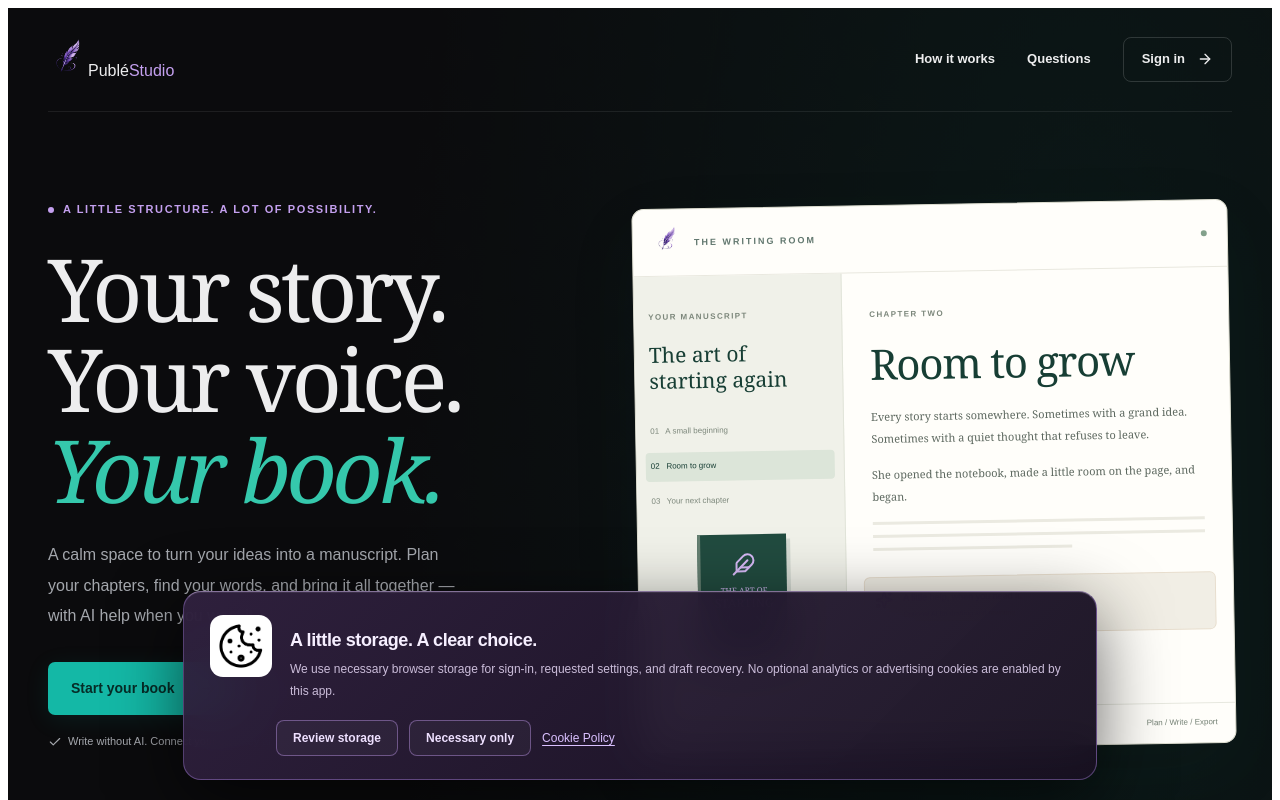
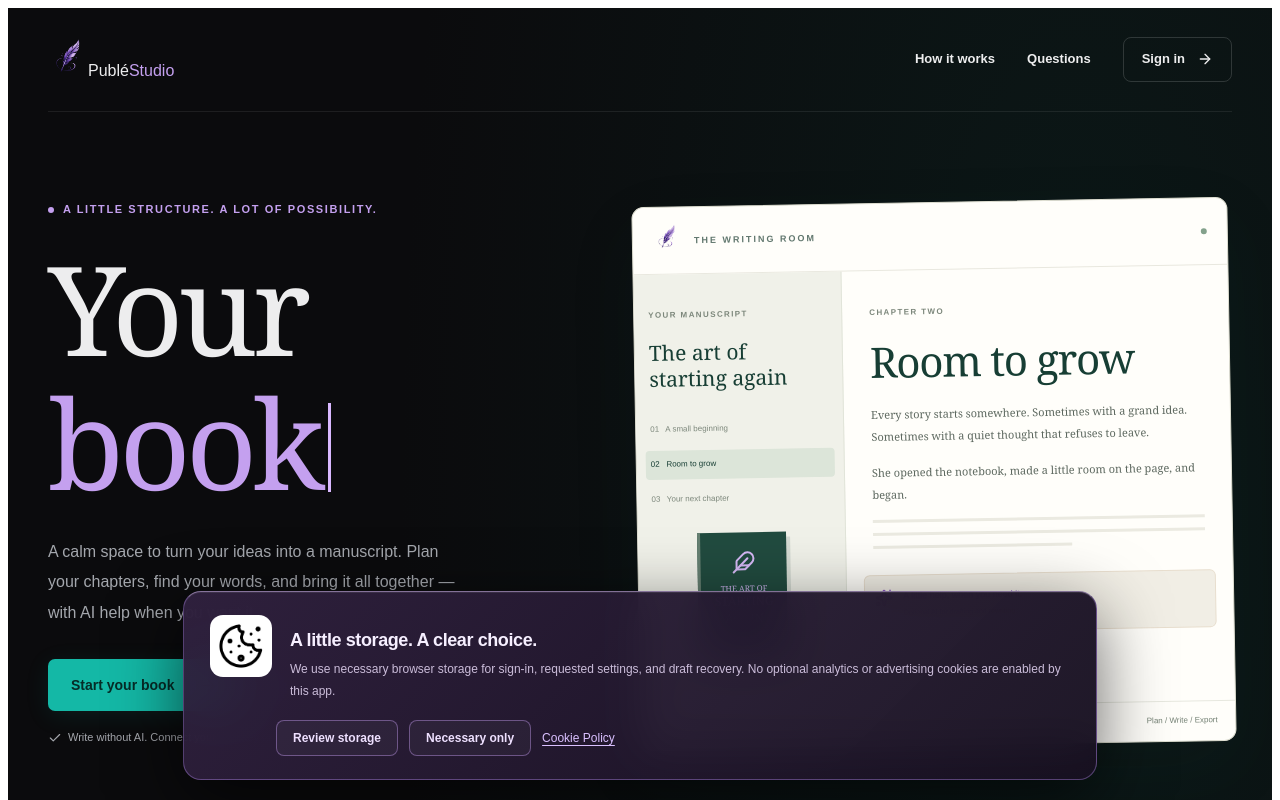
Before and after one commit to dshawn101/rentrates-sa, a React (Vite) app: page / in a window 1280 px wide. Shown: the top 800 px of the page. Built offline with nearby package versions, Linux system fonts and the light colour scheme; no server answers; the HTML template or start-up script is replaced by a standard one.

Commit message:
Animate the hero with a larger two-line typewriter headline

```diff
--- /dev/null
+++ b/src/components/ui/TypewriterHeadline.tsx
@@ -0,0 +1,44 @@
+import { useEffect, useState } from 'react';
+
+const WORDS = ['story.', 'voice.', 'book.'];
+
+export function TypewriterHeadline() {
+  const [reducedMotion, setReducedMotion] = useState(() =>
+    typeof window.matchMedia === 'function' && window.matchMedia('(prefers-reduced-motion: reduce)').matches);
+  const [frame, setFrame] = useState({ word: 0, count: WORDS[0].length, deleting: false });
+
+  useEffect(() => {
+    if (typeof window.matchMedia !== 'function') return;
+    const query = window.matchMedia('(prefers-reduced-motion: reduce)');
+    const update = () => setReducedMotion(query.matches);
+    query.addEventListener('change', update);
+    return () => query.removeEventListener('change', update);
+  }, []);
+
+  useEffect(() => {
+    if (reducedMotion) return;
+    const complete = frame.count === WORDS[frame.word].length;
+    const delay = frame.deleting ? (frame.count === 0 ? 300 : 65) : (complete ? 1800 : 115);
+    const timeout = window.setTimeout(() => {
+      setFrame(current => {
+        if (current.deleting) {
+          return current.count === 0
+            ? { word: (current.word + 1) % WORDS.length, count: 0, deleting: false }
+            : { ...current, count: current.count - 1 };
+        }
+        return current.count === WORDS[current.word].length
+          ? { ...current, deleting: true }
+          : { ...current, count: current.count + 1 };
+      });
+    }, delay);
+    return () => window.clearTimeout(timeout);
+  }, [frame, reducedMotion]);
+
+  return <h1 className="welcome-typewriter" aria-label="Your story. Your voice. Your book.">
+    <span aria-hidden="true" className="welcome-typewriter-fixed">Your</span>
+    <span aria-hidden="true" className="welcome-typewriter-line">
+      {reducedMotion ? 'book.' : WORDS[frame.word].slice(0, frame.count)}
+      {!reducedMotion && <span className="welcome-typewriter-caret" />}
+    </span>
+  </h1>;
+}
--- a/src/pages/Welcome.tsx
+++ b/src/pages/Welcome.tsx
@@ -1,3 +1,4 @@
+import { TypewriterHeadline } from '../components/ui/TypewriterHeadline';
 import { PublicFooter } from '../components/legal/PublicFooter';
 import { Link } from 'react-router-dom';
 import { ArrowRight, BookOpen, Check, Download, Feather, Image, Sparkles } from 'lucide-react';
@@ -30,7 +31,7 @@ export function Welcome() {
       <section className="welcome-hero welcome-container">
         <div className="welcome-hero-copy">
           <p className="welcome-eyebrow"><span /> A little structure. A lot of possibility.</p>
-          <h1>Your story.<br />Your voice.<br /><em>Your book.</em></h1>
+          <TypewriterHeadline />
           <p className="welcome-intro">A calm space to turn your ideas into a manuscript. Plan your chapters, find your words, and bring it all together — with AI help when you want it.</p>
           <div className="welcome-actions"><Link className="welcome-primary" to={start}>{user ? 'Continue writing' : 'Start your book'} <ArrowRight size={19} /></Link><a className="welcome-text-link" href="#how-it-works">Take a look around <span>↗</span></a></div>
           <p className="welcome-small"><Check size={14} /> Write without AI. Connect your own key anytime.</p>
--- a/src/styles/welcome.css
+++ b/src/styles/welcome.css
@@ -89,3 +89,34 @@
   .welcome .welcome-feature-glass h2 { font-size: 13px; }
   .welcome-feature-glass p { font-size: 10px; }
 }
+
+.welcome h1.welcome-typewriter {
+  font-size: clamp(80px, 9.7vw, 132px);
+  line-height: 1.08;
+  letter-spacing: -5px;
+  margin: 22px 0 28px;
+}
+.welcome-typewriter-fixed, .welcome-typewriter-line { display: block; }
+.welcome-typewriter-line {
+  min-height: 1.08em;
+  color: #c4a0ef;
+  white-space: nowrap;
+  font-size: inherit;
+  font-weight: inherit;
+}
+.welcome-typewriter-caret {
+  display: inline-block;
+  width: 3px;
+  height: .72em;
+  margin-left: 8px;
+  vertical-align: -.02em;
+  background: #d9b8ff;
+  animation: puble-caret-blink 1s step-end infinite;
+}
+@keyframes puble-caret-blink { 0%, 49% { opacity: 1; } 50%, 100% { opacity: 0; } }
+@media (max-width: 760px) {
+  .welcome h1.welcome-typewriter { font-size: clamp(76px, 17vw, 108px); letter-spacing: -3.5px; }
+}
+@media (prefers-reduced-motion: reduce) {
+  .welcome-typewriter-caret { display: none; animation: none; }
+}
```
